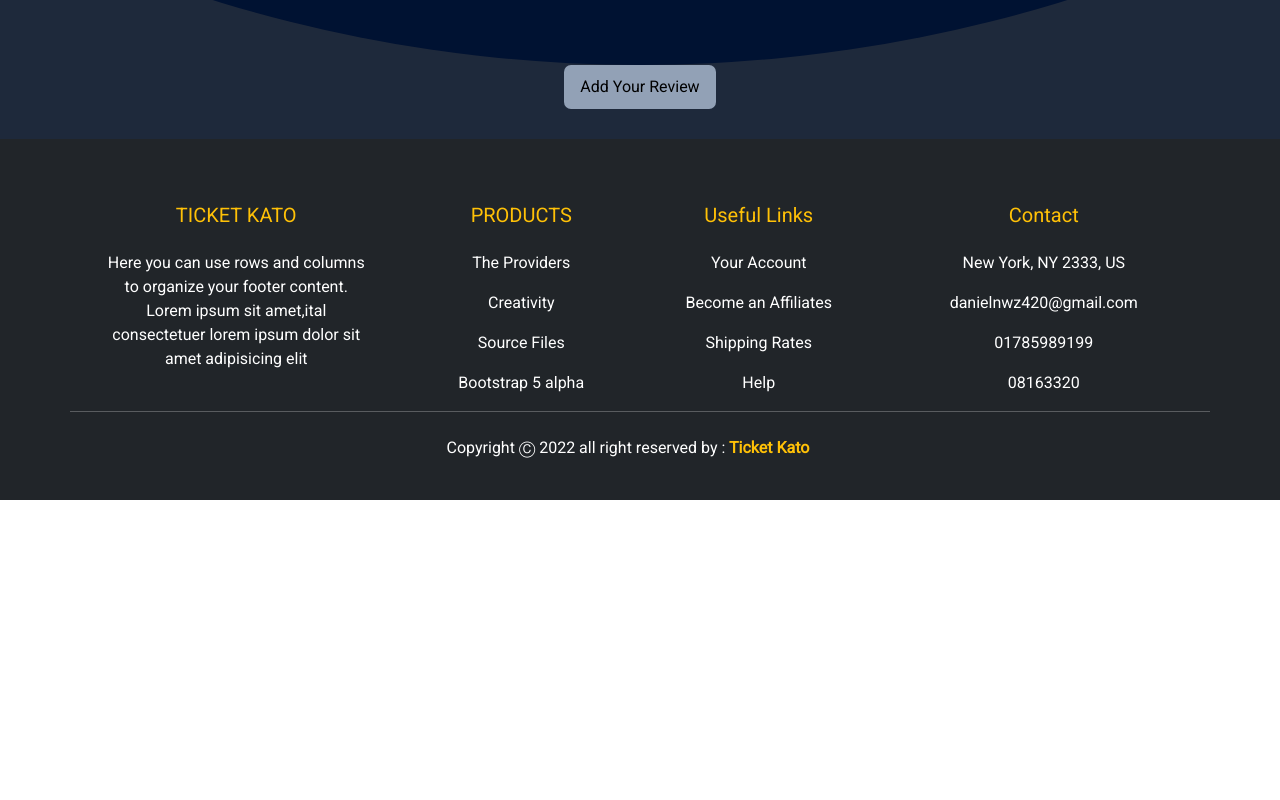
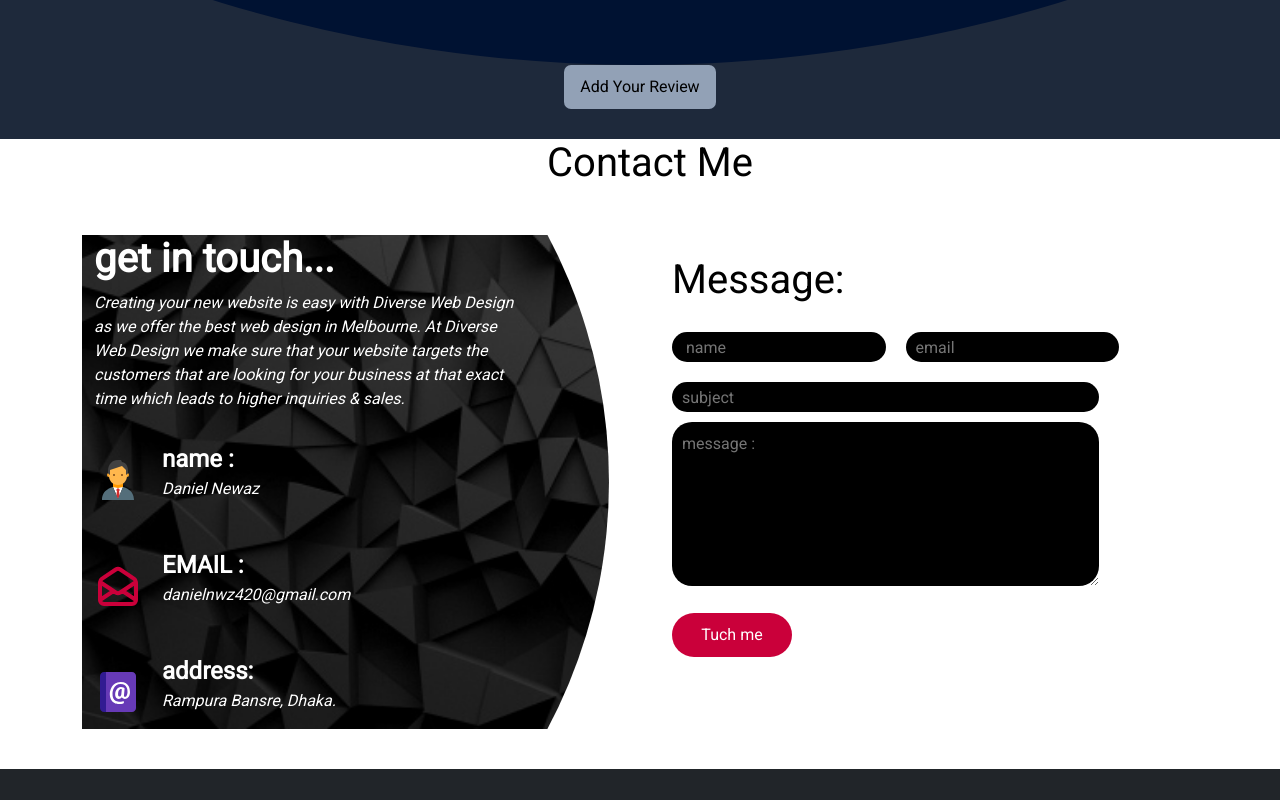
Before and after one commit to MehruzSaif/ticket-kato-client-side, a React (Create React App) app: page / in a window 1280 px wide. Shown: the part 2740-3540 px from the top of the page. Before the commit the page ends 3240 px from the top, so only its background shows below. Built offline with nearby package versions, Linux system fonts and the light colour scheme; no server answers.

Commit message:
contact us

```diff
--- /dev/null
+++ b/src/Pages/Home/Contact.css
@@ -0,0 +1,137 @@
+#project  .row  img{
+    height: 600px;
+    width: 300px;
+
+
+}
+#contract .container{
+    display: flex;
+
+    align-items: center;
+    flex-flow:column;
+
+
+
+}
+#contract .container h1{
+    color:black;
+    margin-left: 20px;
+}
+#contract .container center  h1::after{
+  content: "touch me";
+  font-size: 20px;
+  position: absolute;
+   left:50%;
+  bottom:-21px;
+  height: 20px;
+  background: white;
+  z-index: 10000;
+  transform: translateX(-50%);
+
+
+}
+#contract .container .row{
+  width: 100%;
+  height: auto;
+  padding-top: 40px;
+  padding-bottom: 40px;
+  display: flex;
+  flex-wrap: wrap;
+  align-items: center;
+  justify-content:center;
+
+}
+.contract-col1{
+  background-image:url("../../assests/bg.jpg");
+  background-repeat: no-repeat;
+  background-size: cover;
+  clip-path:circle(100% at 0% 50%);
+}
+.contract-col1 h3{
+  color:white;
+  font-weight:600;
+  font-size:2.5rem;
+}
+.contract-col1 .p{
+  color:white;
+  width: 80%;
+  font-size: 16px;
+  font-style: italic;
+}
+.contract-col1 p{
+  color:white;
+  font-size: 16px;
+  font-style: italic;
+}
+.contract-col1 b{
+  color:white;
+  font-size:1.5rem;
+}
+.contact-icone{
+display: flex;
+margin-top: 30px;
+
+
+}
+.contact-icone i{
+    font-size: 3rem;
+    color:#CA003A;
+}
+.i-p{
+  margin-left:20px
+}
+.contract-2{
+  margin-bottom: 50px;
+}
+#contract .name-email{
+  width: 100%;
+
+
+}
+#contract input{
+  height: 30px;
+  width: 80%;
+  margin-left: 20px;
+  margin-top: 20px;
+  padding-left:10px ;
+  border: none;
+  border-radius: 30px;
+  overflow: hidden;
+  background-color: black;
+}
+#contract .name-email input{
+  height: 30px;
+  width: 40%;
+  margin-left: 20px;
+  padding-left:10px ;
+  border: none;
+  border-radius: 30px;
+  overflow: hidden;
+  background-color: black;
+}
+#contract textarea{
+  width: 80%;
+  margin-left: 20px;
+  margin-top: 10px;
+  padding:10px ;
+  border: none;
+  border-radius: 20px;
+  overflow: hidden;
+  background-color: black;
+}
+#contract input{
+  color:white;
+}
+#contract textarea{
+  color:white;
+}
+#contract button{
+  width: 120px;
+  padding:10px;
+  color:white;
+  background-color: #CA003A;
+  border-radius: 30px;
+  border:none;
+  margin-left:20px;
+  margin-top:20px;
+}
--- /dev/null
+++ b/src/Pages/Home/Contact.js
@@ -0,0 +1,65 @@
+import React from 'react';
+import { FcBusinessman } from "react-icons/fc";
+import { HiOutlineMailOpen } from "react-icons/hi";
+import { FcAddressBook } from "react-icons/fc";
+
+import './Contact.css';
+
+const Contact = () => {
+    return (
+        <div>
+            <section id="contract">
+  <div class="container">
+    <center><h1>Contact Me</h1></center>
+    <div class="row">
+       <div class="col-md-6 contract-col1" >
+        <h3>get in touch...</h3>
+        <p class="p">Creating your new website is easy with Diverse Web Design as we offer the best web design in Melbourne. At Diverse Web Design we make sure that your website targets the customers that are looking for your business at that exact time which leads to higher inquiries & sales.</p>
+
+        <div class="contact-icone">
+          <div><i><FcBusinessman></FcBusinessman></i></div>
+          <div class="i-p">
+            <b> name :</b>
+             <p>Daniel Newaz</p>
+          </div>
+       </div>
+        <div class="contact-icone">
+           <div><i><HiOutlineMailOpen></HiOutlineMailOpen></i></div>
+           <div class="i-p">
+             <b> EMAIL :</b>
+              <p>danielnwz420@gmail.com</p>
+           </div>
+        </div>
+        <div class="contact-icone">
+          <div><i><FcAddressBook></FcAddressBook></i></div>
+          <div class="i-p">
+            <b>address:</b>
+             <p>Rampura Bansre, Dhaka.</p>
+          </div>
+       </div>
+    </div>
+       <div class="col-md-6 contract-2" >
+         <h1>Message:</h1>
+         <form>
+          {/* <!--  --> */}
+             <div class="name-email">
+             <input type="text"placeholder=" name"name="Name" class="nam" />
+             <input type="email"placeholder="email" name="Email" class="eml"/>
+             </div>
+             <div>
+               <input type="text"placeholder="subject"class="sub"name="Subject" class="subject"/>
+             </div>
+             <div>
+               <textarea name="message" id="" cols="60" rows="6"placeholder="message :"  class="mess"></textarea>
+             </div>
+             <button type="submit" onclick="from_control()" >Tuch me</button>
+         </form>
+       </div>
+    </div>
+  </div>
+</section>
+        </div>
+    );
+};
+
+export default Contact;
--- a/src/pages/Home/Home.js
+++ b/src/pages/Home/Home.js
@@ -2,6 +2,7 @@ import React from 'react';
 import Footer from '../shared/Footer';
 import Banner from './Banner';
 import Business from './Business';
+import Contact from './Contact';
 import Reviews from './Reviews';
 import Slider from './Slider';
 
@@ -13,7 +14,9 @@ const Home = () => {
             <Slider></Slider>
             <Business></Business>
             <Reviews></Reviews>
+            <Contact></Contact>
             <Footer></Footer>
+
         </div>
     );
 };
```
Also changed, not shown: src/assests/background.webp (added), src/assests/bg.jpg (added).
